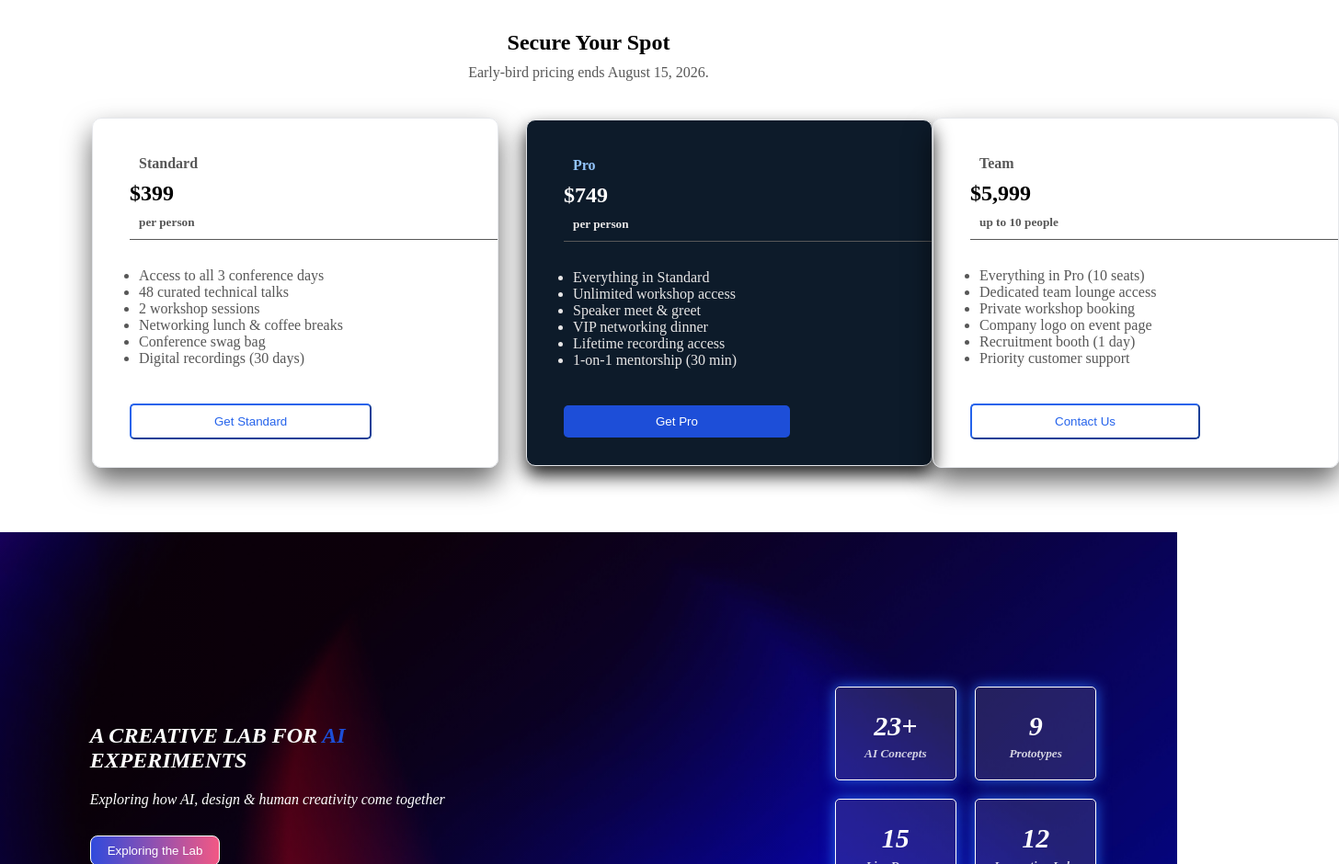
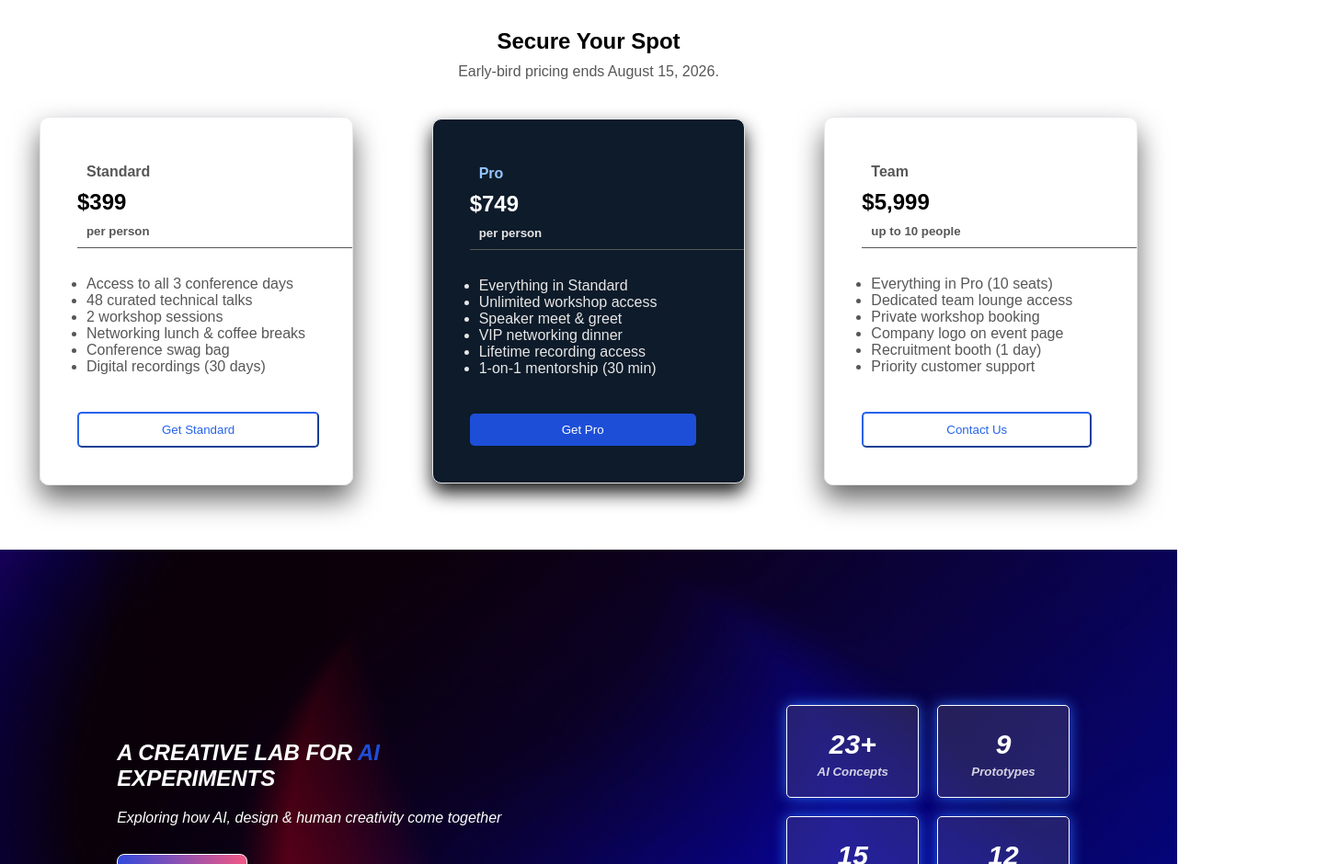
Before and after one commit to tanvirislam-444/assignment-1, a plain HTML site: page index.html in a window 1280 px wide. Shown: the part 1860-2800 px from the top of the page at 92% size, 1456 px wide, since content can reach past the window. Drawn offline with Linux system fonts and the light colour scheme.

Commit message:
final touch

```diff
--- a/index.html
+++ b/index.html
@@ -8,6 +8,7 @@
     <title>First assignment</title>
 </head>
 <body>
+
     <!-- header section start  -->
     <header>
         <nav class="container">
@@ -20,7 +21,7 @@
                     <li><a href="#">Schedule</a></li>
                     <li><a href="#">Tracks</a></li>
                     <li><a href="#">Venue</a></li>
-                    <li><a href="#">Venue</a></li>
+                    <li><a href="#">Blog</a></li>
                 </ul>
             </div>
             <div class="box-c">
--- a/style.css
+++ b/style.css
@@ -1,6 +1,9 @@
 *{
     padding: 0;
     margin: 0;
+}
+body{
+    font-family: Arial, Helvetica, sans-serif;
 }
 /* header section start  */
 .container{
@@ -45,7 +48,7 @@ transparent 100%), url('./B14-A01-DevConf-2026/assets/banner.jpg');
 }
 .box-d{
     position: relative;
-    width: 600px;
+    max-width: 600px;
     color: white;
 }
 .box-d h1{
@@ -57,7 +60,7 @@ transparent 100%), url('./B14-A01-DevConf-2026/assets/banner.jpg');
     font-size: 20px;
     color: #e5e5e5;
     margin-bottom: 45px;
-    width: 610px;
+    max-width: 610px;
 }
 .box-d button{
     padding: 10px 20px;
@@ -67,12 +70,11 @@ transparent 100%), url('./B14-A01-DevConf-2026/assets/banner.jpg');
     background: #1D4ED8;
     border: none;
     border-radius: 5px;
-    margin-top: 30%;
+    margin-top: 150px;
 }
 /* invited speakers section start  */
 .speakers{
     width: 90%;
-    border: 1px solid black;
     margin: 0px auto;
     padding: 30px;
 }
@@ -131,19 +133,22 @@ transparent 100%), url('./B14-A01-DevConf-2026/assets/banner.jpg');
     display: grid;
     grid-template-columns: repeat(3, 1fr);
     align-items: center;
+    justify-items:center;
 }
 .container-c h1{
     text-align: center;
     padding: 10px;
 }
-.all-box .box-1,.box-2,.box-3{
+.all-box .box-1,
+.all-box .box-2,
+.all-box .box-3{
+    width: 70%;
+    max-width: 300px;
+    padding: 40px 0px 40px 40px;
     border: 1px solid #E5E7EB;
-    height: auto;
-    padding: 30px 0px 30px 40px;
-    width: 50vh;
     border-radius: 10px;
+}
 
-}
 .container-c p{
     color: #575757;
     padding-bottom: 40px;
@@ -167,15 +172,9 @@ padding: 10px;
     border-color: #2563EB;
     margin-top: 30px;
 }
-.box-1{
-    margin-left: 100px;
-}
-.box-3{
-margin-right: 100px;
-}
+
 .box-2{
     background-color: #0D1B2A;
-    margin-left: 30px;
     box-shadow: 0px 10px 20px rgba(0,0,0,0.9);
 
 }
@@ -191,7 +190,8 @@ margin-right: 100px;
     text-align: center;
     margin-top: 30px;
 }
-.box-2 h5,ul{
+.box-2 h5,
+.box-2 ul{
     color: #e7e6e6;
     padding: 10px;
 }
@@ -215,9 +215,6 @@ transparent 100%), url(./B14-A01-DevConf-2026/assets/background-a.jpg);
     background-position: center;
     background-size: cover;
     height: 70vh;
-    align-items: center;
-    display: flex;
-    align-items: center;
     display: flex;
     justify-content: center;
     margin-top: 70px;
@@ -227,12 +224,12 @@ transparent 100%), url(./B14-A01-DevConf-2026/assets/background-a.jpg);
     align-items: center;
     display: flex;
     justify-content: space-between;
-    gap: 400px;
+    gap: 300px;
     font-style: italic;
 }
 .part-a h1{
 color: #ffffff;
-width: 400px;
+max-width: 400px;
 padding: 10px;
 }
 .part-a h1 span{
@@ -303,4 +300,5 @@ padding: 10px 8%;
 .container-f .section a i{
 padding: 10px;
 font-size: 25px;
+color: #ffffff;
 }
```
